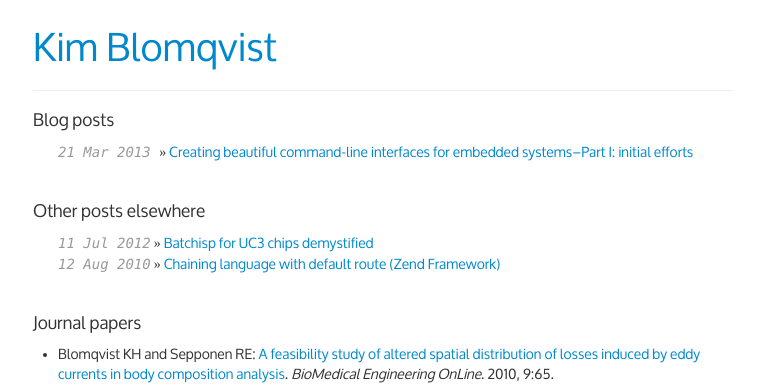
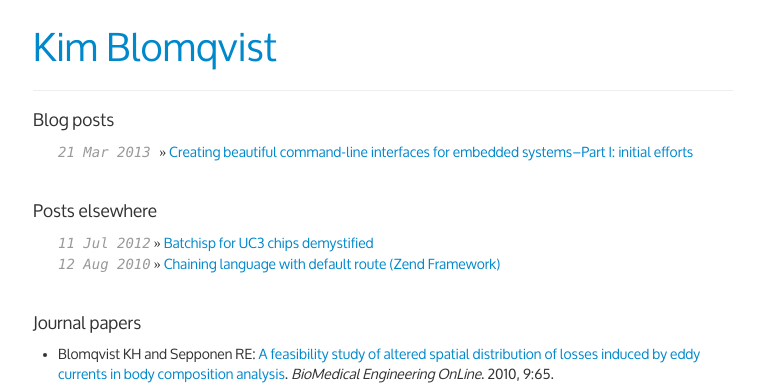
Before and after one commit to kblomqvist/kblomqvist.github.com, a Jekyll site: the page built from index.html, in a window 1280 px wide. Shown: the top 390 px of the page, without its empty margins (257-1021 px from the left). Built offline with Jekyll 4.4.1, drawn with Linux system fonts in a browser that asks for light colours; Markdown is read by kramdown in place of the engine named in the settings; the list of posts is cut into pages by our own code; comment, search, counter and statistics services are not loaded.

Commit message:
Update index.html

```diff
--- a/index.html
+++ b/index.html
@@ -11,7 +11,7 @@ description: My technical writings on electronics and programming.
 	{% endfor %}
 </ul><br/>
 
-<h4>Other posts elsewhere</h4>
+<h4>Posts elsewhere</h4>
 <ul class="mylist">
   <li>
     <span class="entry-date">11 Jul 2012</span> &raquo;
```
